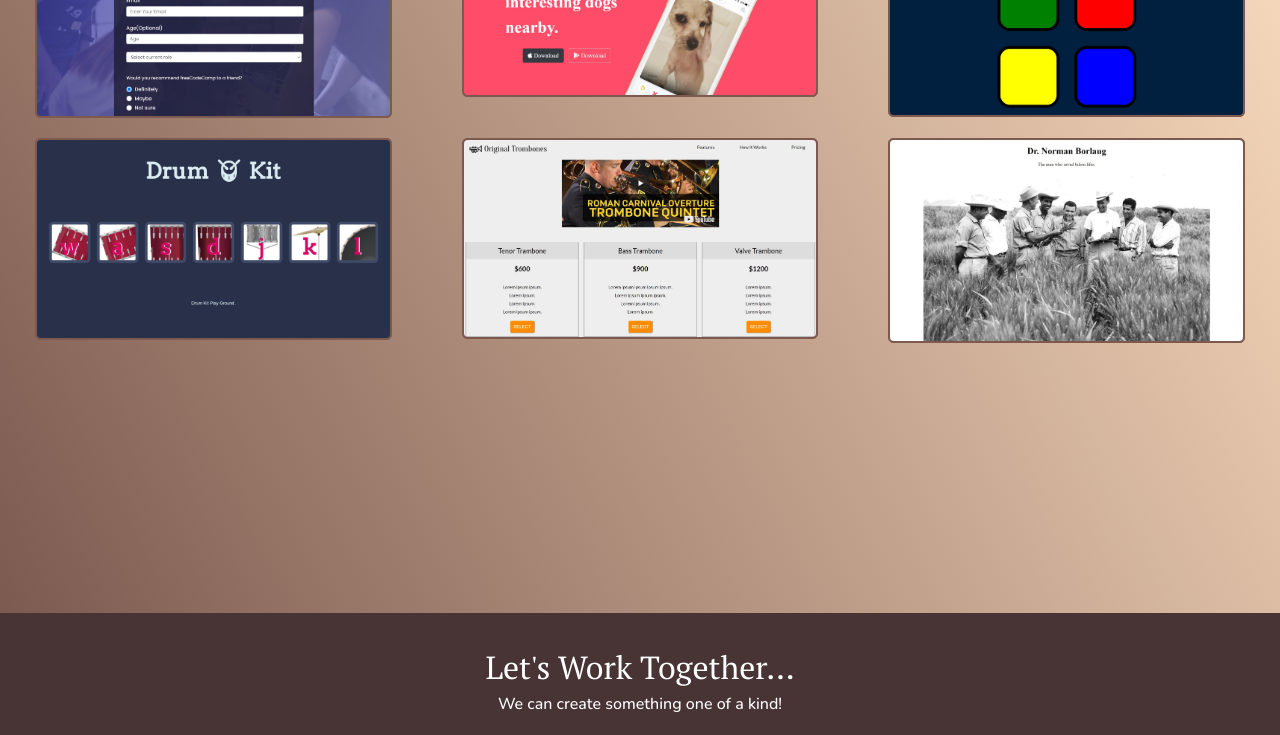
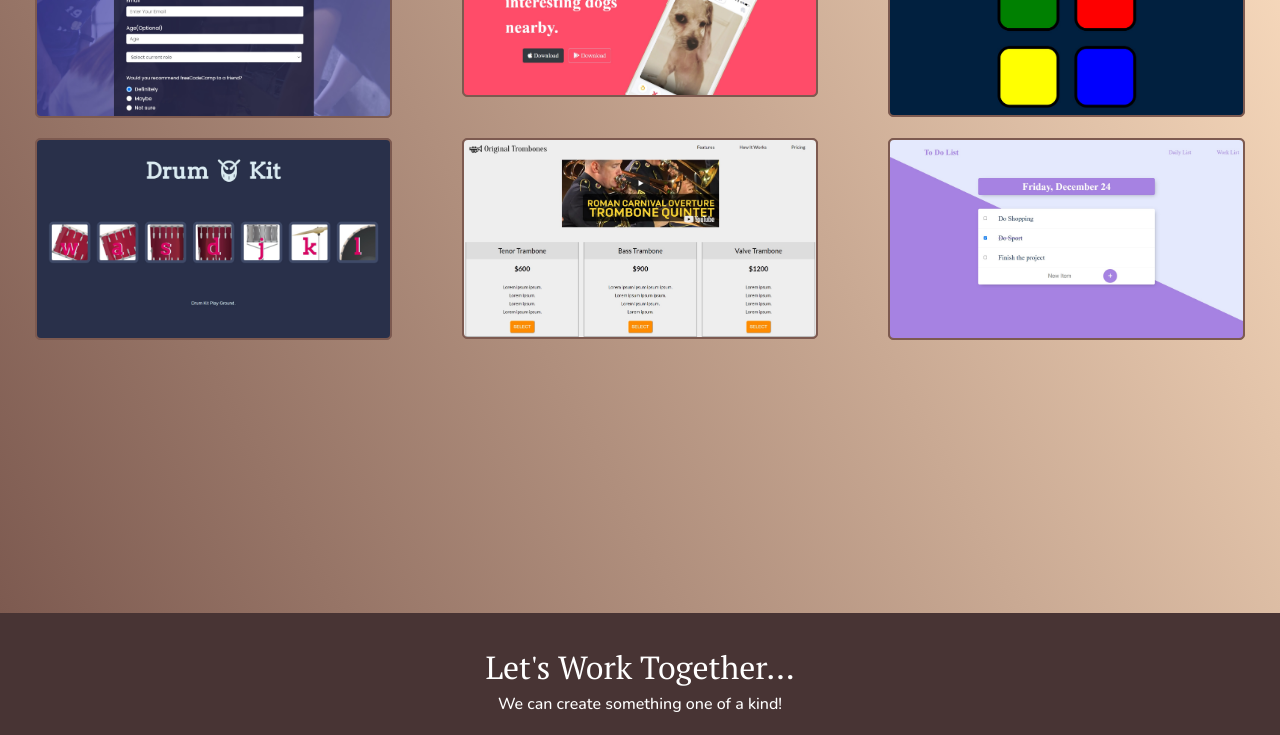
Before and after one commit to MD2208/portfolio, a plain HTML site: page index.html in a window 1280 px wide. Shown: the part 1880-2615 px from the top of the page. Drawn offline with nearby package versions, Linux system fonts and the light colour scheme.

Commit message:
Add To Do List into Projects

```diff
--- a/index.html
+++ b/index.html
@@ -167,10 +167,10 @@
         </div>
         <div class=" col-xl-4 col-lg-6 col-md-6">
           <div class="project-tile">
-            <a class="project-link" href="https://codepen.io/MeloisCoding/full/qBPRpWo" target="_blank">
-              <img class="project-img prod-land" src="images/Tribuate-page.jpg" alt="project">
+            <a class="project-link" href="#" target="_blank">
+              <img class="project-img prod-land" src="images/To-do-list.jpg" alt="project">
               <div class="pro-title hide">
-               <span> < </span> Tribute Page <span> /> </span>
+               <span> < </span> To Do List <span> /> </span>
               </div>
             </a>
           </div>
```
Also changed, not shown: images/To-do-list.jpg (added).
